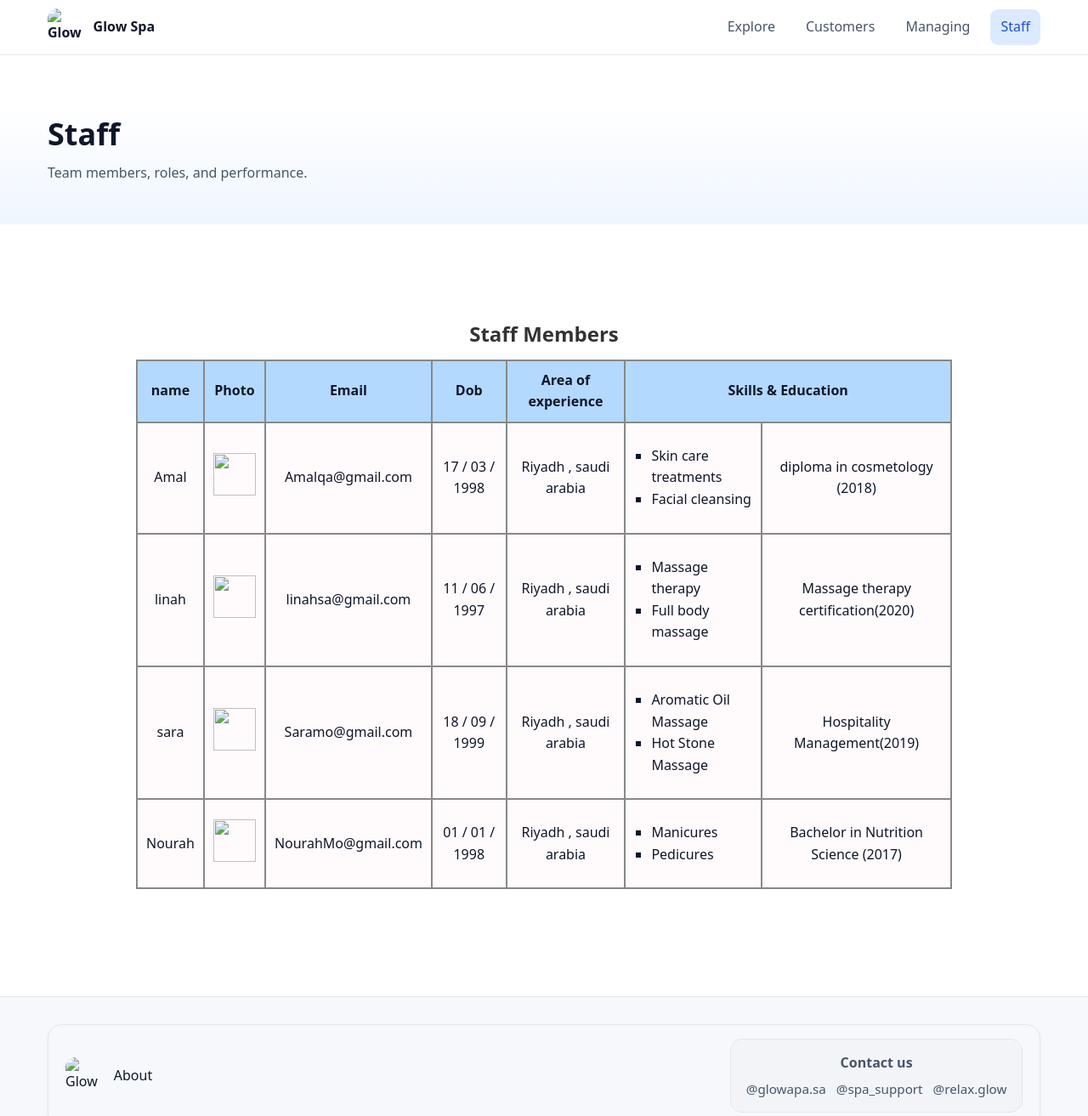
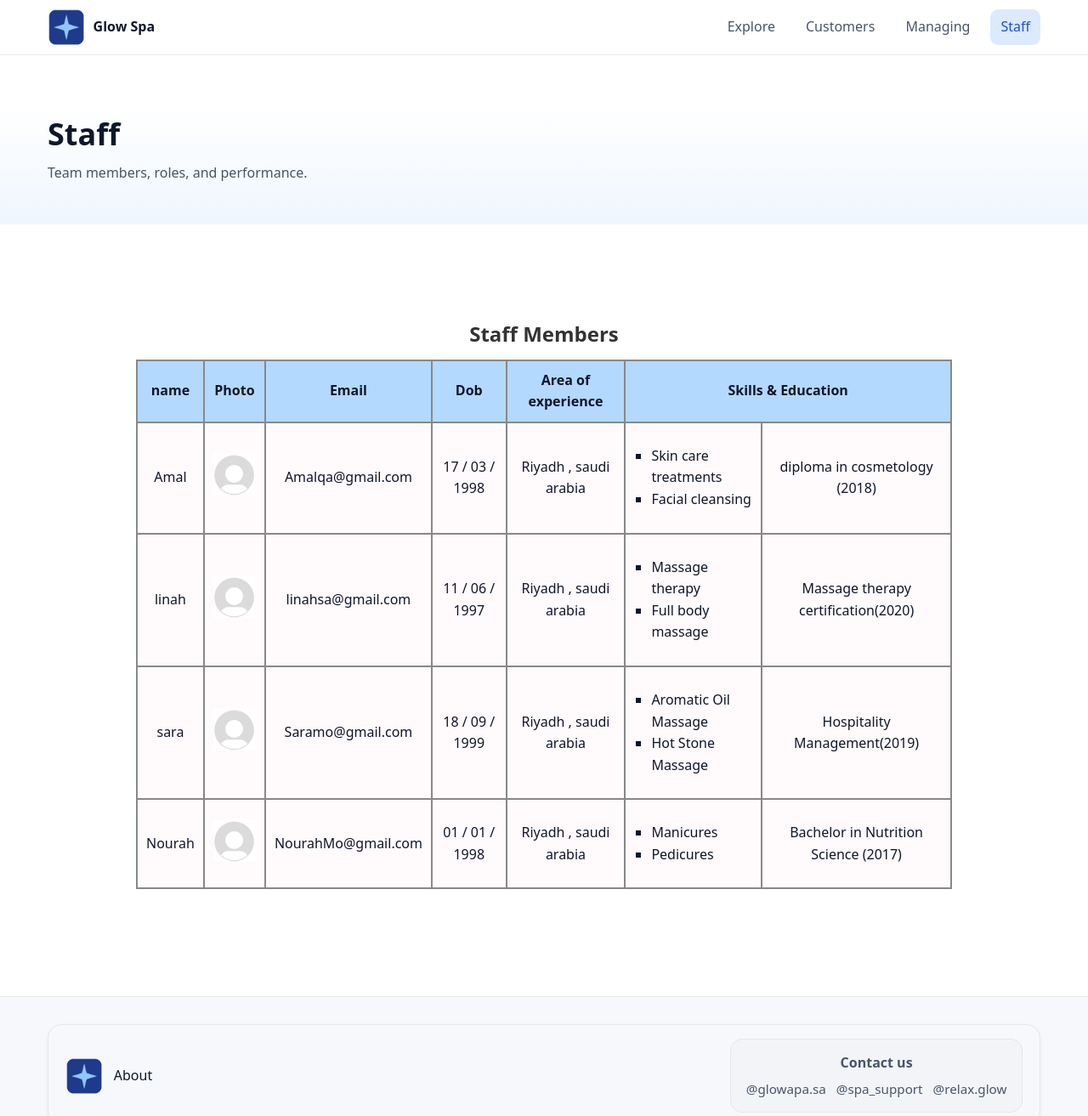
Before and after one commit to lin-010/webproject, a plain HTML site: page GlowSpa/staff.html in a window 1280 px wide. Shown: the top 1313 px of the page at 85% size. Drawn offline with Linux system fonts and the light colour scheme.

Commit message:
Update staff.html

```diff
--- a/GlowSpa/staff.html
+++ b/GlowSpa/staff.html
@@ -5,7 +5,7 @@
   <meta name="viewport" content="width=device-width, initial-scale=1" />
   <title>Glow Spa — Staff</title>
   <link rel="stylesheet" href="css/styles.css" />
-  <link rel="icon" href="favicon.png" />
+  <link rel="icon" href="images/favicon.png" />
 
 </head>
 <body>
@@ -13,7 +13,7 @@
     <div class="container">
       <nav class="nav" id="site-nav">
         <a href="index.html" class="brand" aria-label="Home">
-          <img src="logo.png" alt="Glow Spa Logo" style="width:44px; height:44px; border-radius:12px;">
+          <img src="images/logo.png" alt="Glow Spa Logo" style="width:44px; height:44px; border-radius:12px;">
           <span>Glow Spa</span>
         </a>
         <button class="menu-toggle" aria-label="Toggle menu">Menu</button>
@@ -49,7 +49,7 @@
 
 		<tr>
 		<td>Amal</td>
-		<td><img src="Profile.jpeg" alt=""  width="50" height="50" ></td>
+		<td><img src="images/Profile.jpeg" alt=""  width="50" height="50" ></td>
 		<td>Amalqa@gmail.com</td>
 		<td>17 / 03 / 1998</td>
 		<td>Riyadh , saudi arabia </td>
@@ -64,7 +64,7 @@
 
 		 <tr>
 		<td>linah </td>
-		<td><img src="Profile.jpeg" alt=""  width="50" height="50" ></td>
+		<td><img src="images/Profile.jpeg" alt=""  width="50" height="50" ></td>
 		<td>linahsa@gmail.com</td>
 		<td>11 / 06 / 1997</td>
 		<td>Riyadh , saudi arabia </td>
@@ -79,7 +79,7 @@
 
 		<tr>
 		<td>sara</td>
-		<td><img src="Profile.jpeg" alt=""  width="50" height="50" ></td>
+		<td><img src="images/Profile.jpeg" alt=""  width="50" height="50" ></td>
 		<td>Saramo@gmail.com</td>
 		<td>18 / 09 / 1999</td>
 		<td>Riyadh , saudi arabia </td>
@@ -94,7 +94,7 @@
 
 		<tr>
 		<td>Nourah</td>
-		<td><img src="Profile.jpeg" alt=""  width="50" height="50" ></td>
+		<td><img src="images/Profile.jpeg" alt=""  width="50" height="50" ></td>
 		<td>NourahMo@gmail.com</td>
 		<td>01 / 01 / 1998</td>
 		<td>Riyadh , saudi arabia </td>
@@ -116,7 +116,7 @@
   <div class="band">
 
     <div class="band-left">
-      <img src="logo.png" alt="Glow Spa Logo" style="width:44px; height:44px; border-radius:12px;">
+      <img src="images/logo.png" alt="Glow Spa Logo" style="width:44px; height:44px; border-radius:12px;">
       <div class="band-about">
         <a href="about.html">About</a>
       </div>
```
